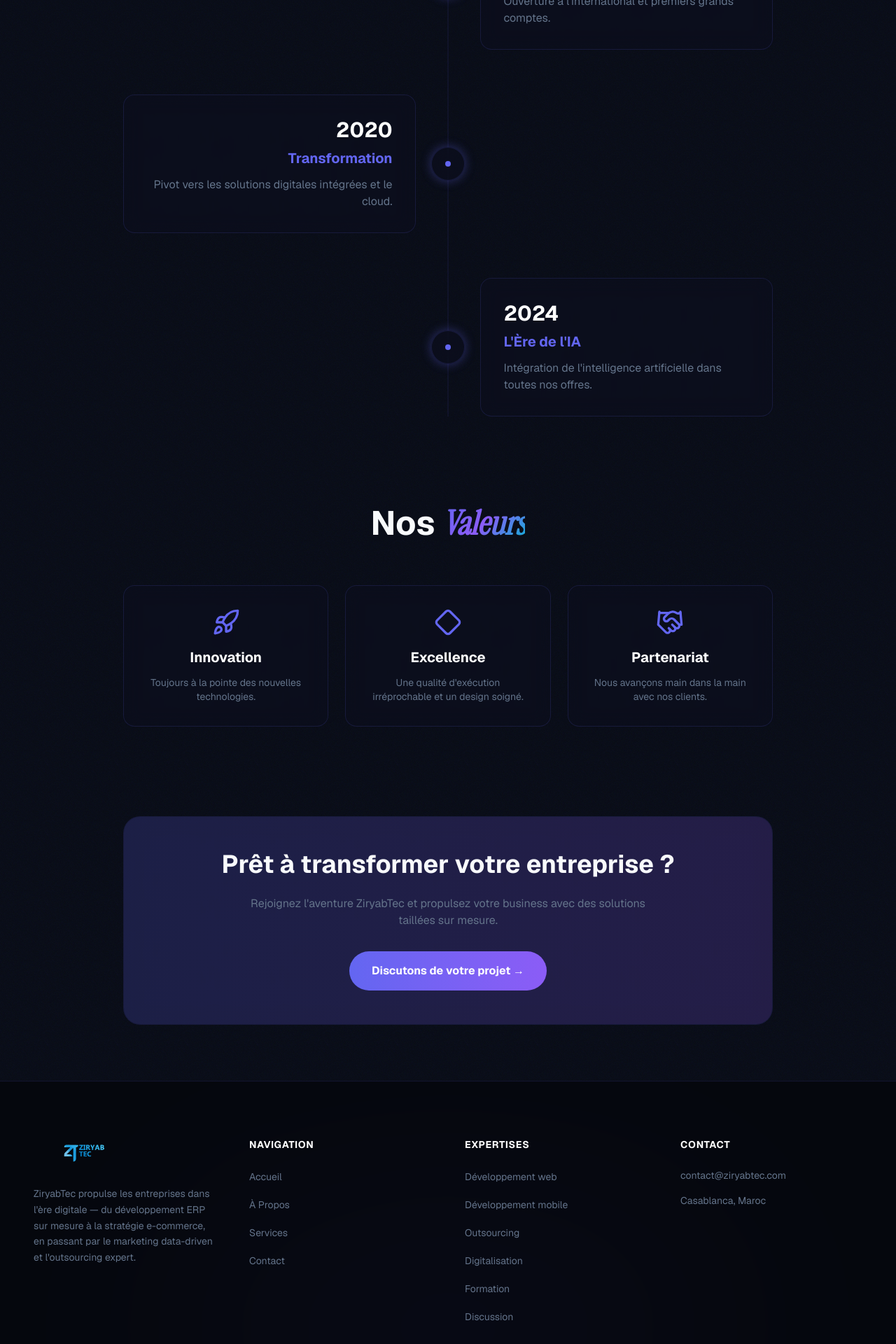
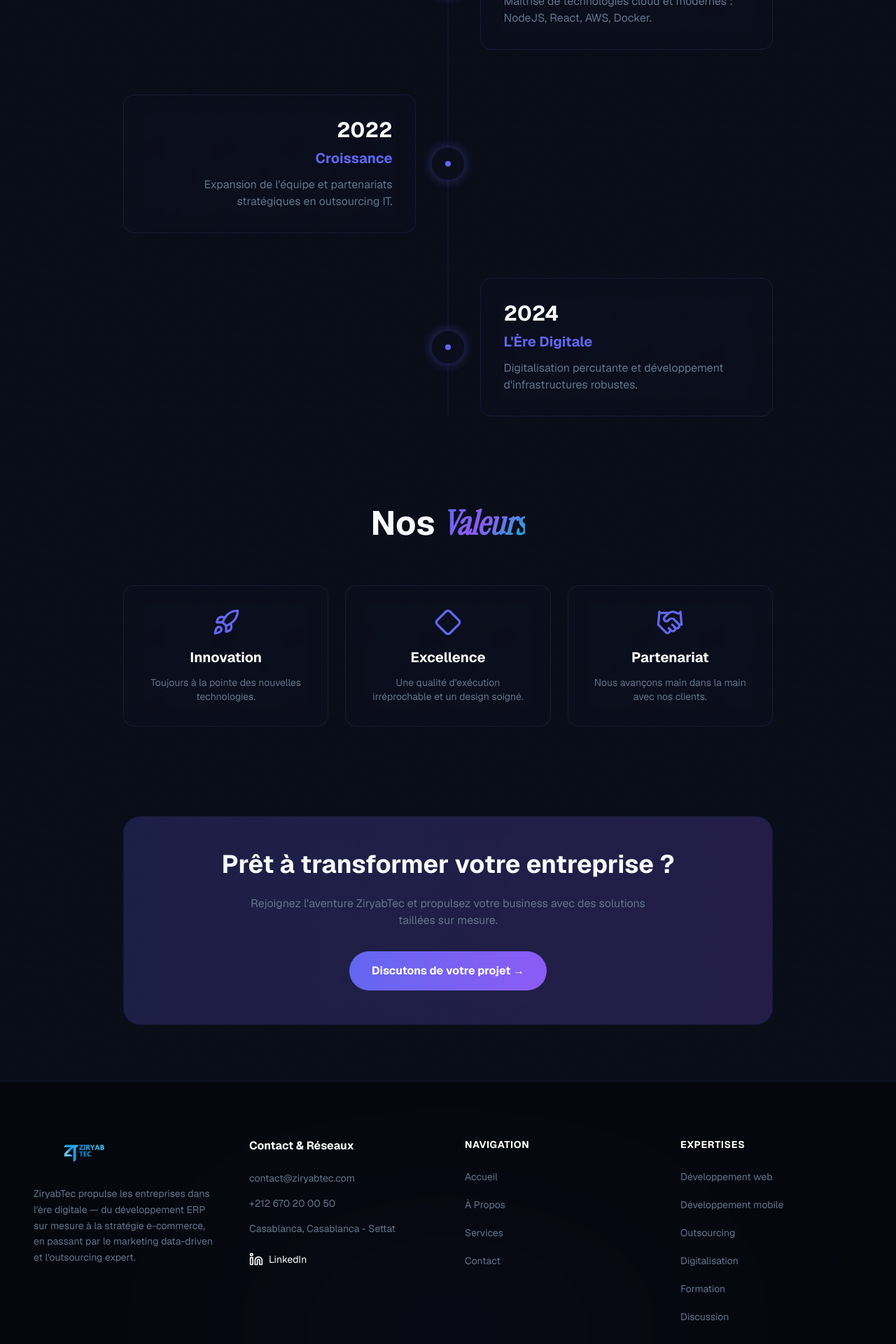
Before and after one commit to achmaouiayoub120-beep/ZiryabTec-v2, a Next.js app: page /about in a window 1280 px wide. Shown: the part 820-2740 px from the top of the page at 70% size. Built offline with nearby package versions, Linux system fonts and the light colour scheme.

Commit message:
feat: add linkedin, phone, and update company details

```diff
--- a/app/contact/page.tsx
+++ b/app/contact/page.tsx
@@ -3,7 +3,7 @@
 import { useState } from "react";
 import { motion } from "framer-motion";
 import { SITE_CONFIG, SERVICES } from "@/lib/constants";
-import { Mail, MapPin } from "lucide-react";
+import { Mail, MapPin, Phone } from "lucide-react";
 
 export default function ContactPage() {
   const [formState, setFormState] = useState<"idle" | "submitting" | "success">("idle");
@@ -41,6 +41,18 @@ export default function ContactPage() {
             </p>
 
             <div className="space-y-8">
+              <div className="flex gap-4 items-start">
+                <div className="w-12 h-12 rounded-full glass flex items-center justify-center text-[var(--hz-accent-1)] shrink-0">
+                  <Phone size={24} />
+                </div>
+                <div>
+                  <h3 className="font-bold text-white mb-1">Téléphone</h3>
+                  <a href={`tel:${SITE_CONFIG.phone?.replace(/\s+/g, '')}`} className="text-[var(--hz-text-muted)] hover:text-[var(--hz-accent-1)] transition-colors" data-cursor="button">
+                    {SITE_CONFIG.phone}
+                  </a>
+                </div>
+              </div>
+
               <div className="flex gap-4 items-start">
                 <div className="w-12 h-12 rounded-full glass flex items-center justify-center text-[var(--hz-accent-1)] shrink-0">
                   <Mail size={24} />
--- a/components/Footer.tsx
+++ b/components/Footer.tsx
@@ -30,6 +30,28 @@ export default function Footer() {
             </p>
           </div>
 
+          {/* Contact & Socials */}
+          <div className="lg:col-span-1">
+            <h3 className="text-white font-bold mb-6">Contact & Réseaux</h3>
+            <ul className="space-y-4 text-sm text-[var(--hz-text-muted)]">
+              <li>
+                <a href={`mailto:${SITE_CONFIG.email}`} className="hover:text-[var(--hz-accent-1)] transition-colors">{SITE_CONFIG.email}</a>
+              </li>
+              <li>
+                <a href={`tel:${SITE_CONFIG.phone?.replace(/\s+/g, '')}`} className="hover:text-[var(--hz-accent-1)] transition-colors">{SITE_CONFIG.phone}</a>
+              </li>
+              <li>{SITE_CONFIG.location}</li>
+              {SITE_CONFIG.linkedin && (
+                <li className="pt-2">
+                  <a href={SITE_CONFIG.linkedin} target="_blank" rel="noopener noreferrer" className="inline-flex items-center gap-2 text-white hover:text-[var(--hz-accent-1)] transition-colors">
+                    <svg viewBox="0 0 24 24" width="20" height="20" stroke="currentColor" strokeWidth="2" fill="none" strokeLinecap="round" strokeLinejoin="round"><path d="M16 8a6 6 0 0 1 6 6v7h-4v-7a2 2 0 0 0-2-2 2 2 0 0 0-2 2v7h-4v-7a6 6 0 0 1 6-6z"></path><rect x="2" y="9" width="4" height="12"></rect><circle cx="4" cy="4" r="2"></circle></svg>
+                    LinkedIn
+                  </a>
+                </li>
+              )}
+            </ul>
+          </div>
+
           {/* Links Col */}
           <div>
             <h3 className="font-bold text-white mb-6 tracking-wider text-sm uppercase">Navigation</h3>
@@ -55,18 +77,6 @@ export default function Footer() {
             </ul>
           </div>
 
-          {/* Contact Col */}
-          <div>
-            <h3 className="font-bold text-white mb-6 tracking-wider text-sm uppercase">Contact</h3>
-            <ul className="flex flex-col gap-4 text-sm text-[var(--hz-text-muted)]">
-              <li>
-                <a href={`mailto:${SITE_CONFIG.email}`} className="hover:text-white transition-colors">
-                  {SITE_CONFIG.email}
-                </a>
-              </li>
-              <li>{SITE_CONFIG.location}</li>
-            </ul>
-          </div>
         </div>
 
         {/* Copyright */}
--- a/lib/constants.tsx
+++ b/lib/constants.tsx
@@ -5,7 +5,13 @@ export const SITE_CONFIG = {
   slogan: "Créateurs de solutions digitales, penseurs d'idées innovantes.",
   description: "ZiryabTec propulse les entreprises dans l'ère digitale — du développement ERP sur mesure à la stratégie e-commerce, en passant par le marketing data-driven et l'outsourcing expert.",
   email: "contact@ziryabtec.com",
-  location: "Casablanca, Maroc",
+  phone: "+212 670 20 00 50",
+  location: "Casablanca, Casablanca - Settat",
+  linkedin: "https://www.linkedin.com/company/ziryabtec/",
+  sector: "Développement de logiciels",
+  size: "2-10 employés",
+  founded: "2018",
+  specialties: "NodeJS, Laravel, Angular, React, VueJS, AWS, Docker, Kubernetes et DevOps"
 };
 
 export const SERVICES = [
@@ -81,8 +87,8 @@ export const TESTIMONIALS = [
 ];
 
 export const TIMELINE = [
-  { year: "2012", title: "Fondation", desc: "Création de ZiryabTec avec une vision claire : innover." },
-  { year: "2016", title: "Expansion", desc: "Ouverture à l'international et premiers grands comptes." },
-  { year: "2020", title: "Transformation", desc: "Pivot vers les solutions digitales intégrées et le cloud." },
-  { year: "2024", title: "L'Ère de l'IA", desc: "Intégration de l'intelligence artificielle dans toutes nos offres." },
+  { year: "2018", title: "Fondation", desc: "Création de ZiryabTec avec une vision claire : innover dans le développement de logiciels." },
+  { year: "2020", title: "Spécialisation", desc: "Maîtrise de technologies cloud et modernes : NodeJS, React, AWS, Docker." },
+  { year: "2022", title: "Croissance", desc: "Expansion de l'équipe et partenariats stratégiques en outsourcing IT." },
+  { year: "2024", title: "L'Ère Digitale", desc: "Digitalisation percutante et développement d'infrastructures robustes." },
 ];
```
